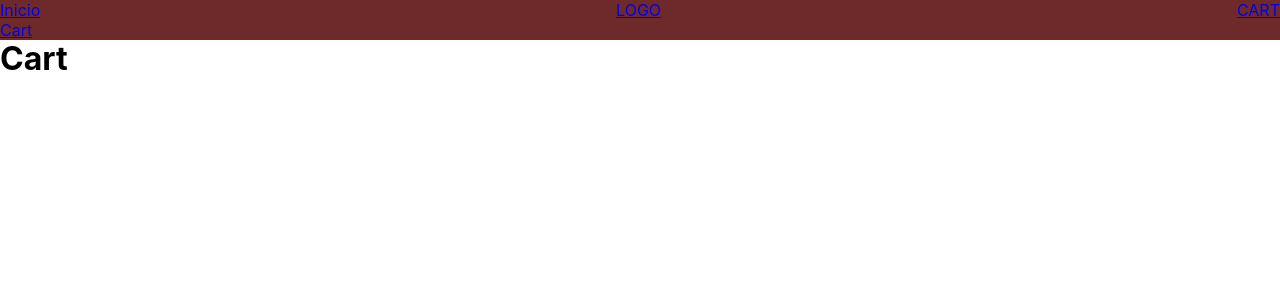
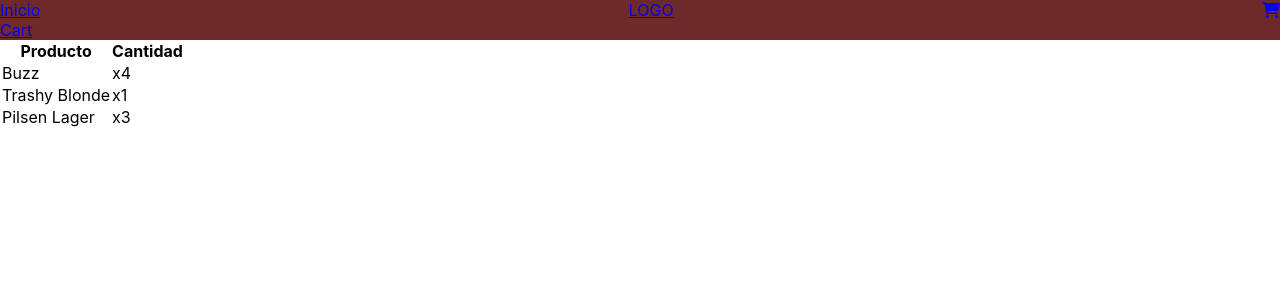
Before and after one commit to FlorFerr/react-proyect, a React (Create React App) app: page /cart in a window 1280 px wide. Shown: the top 300 px of the page. Built offline with nearby package versions, Linux system fonts and the light colour scheme.

Commit message:
funciones cart

```diff
--- a/package.json
+++ b/package.json
@@ -3,6 +3,10 @@
   "version": "0.1.0",
   "private": true,
   "dependencies": {
+    "@fortawesome/fontawesome-svg-core": "^6.1.1",
+    "@fortawesome/free-regular-svg-icons": "^6.1.1",
+    "@fortawesome/free-solid-svg-icons": "^6.1.1",
+    "@fortawesome/react-fontawesome": "^0.1.18",
     "@testing-library/jest-dom": "^5.16.4",
     "@testing-library/react": "^13.2.0",
     "@testing-library/user-event": "^13.5.0",
--- a/src/Components/Cart/Cart.js
+++ b/src/Components/Cart/Cart.js
@@ -1,10 +1,30 @@
 import React from 'react'
 
 const Cart = () => {
-  return (<>
+
+    const cartItems = [{id: 1, name: 'Buzz', amount: 4},{id: 2, name: 'Trashy Blonde', amount: 1},{id: 3, name: 'Pilsen Lager', amount: 3
+    }]
+
+  return (
+  <div>
     <h1>Cart</h1>
-    <h1>Cart</h1>
-    </>
+    <table>
+        <thead>
+        <tr>
+            <th>Producto</th>
+            <th>Cantidad</th>
+        </tr>
+        </thead>
+        <tbody>
+        {cartItems.map((item)=>
+                            <tr key={item.id}>
+                                <td >{item.name}</td>
+                                <td >x{item.amount}</td>
+                            </tr>
+                        )}
+        </tbody>
+    </table>
+    </div>
   )
 }
 
--- a/src/Components/Item.js
+++ b/src/Components/Item.js
@@ -30,14 +30,11 @@ const Item = ({data}) => {
   return (
     <Card>
             <h2>{data.name}</h2>
-            <img src={data.image_url} alt={data.name} className='img'/>
+            <div onClick={showModalHandler}>
+            <img src={data.image_url} alt={data.name} className='img'/></div>
             <p>Ibu: {data.ibu}</p>
             <p>Abv: {data.abv}</p>
-
-            <button onClick={showModalHandler}>Ver detalle</button>
             {modalShown && <ItemDetail onHide={hideModalHandler} detail={detail}/>}
-
-
     </Card>
   )
 }
--- a/src/Components/UI/Header.js
+++ b/src/Components/UI/Header.js
@@ -1,6 +1,8 @@
 import React from 'react'
 import { NavLink } from 'react-router-dom'
 import './Header.css'
+import { FontAwesomeIcon } from '@fortawesome/react-fontawesome'
+import { faCartShopping } from '@fortawesome/free-solid-svg-icons'
 
 const Header = () => {
   return (
@@ -14,7 +16,7 @@ const Header = () => {
               <NavLink to='/'>LOGO</NavLink>
 
             </div>
-            <div><NavLink to='/cart'>CART</NavLink></div>
+            <div><NavLink to='/cart'><FontAwesomeIcon icon={faCartShopping}/></NavLink></div>
         </nav>
     </header>
   )
```
Also changed, not shown: src/Context/CartContext.js (added, +12 -0 lines), src/Context/CartProvider.js (added, +46 -0 lines), 1 other file (tests, documents, lock files or other folders).
